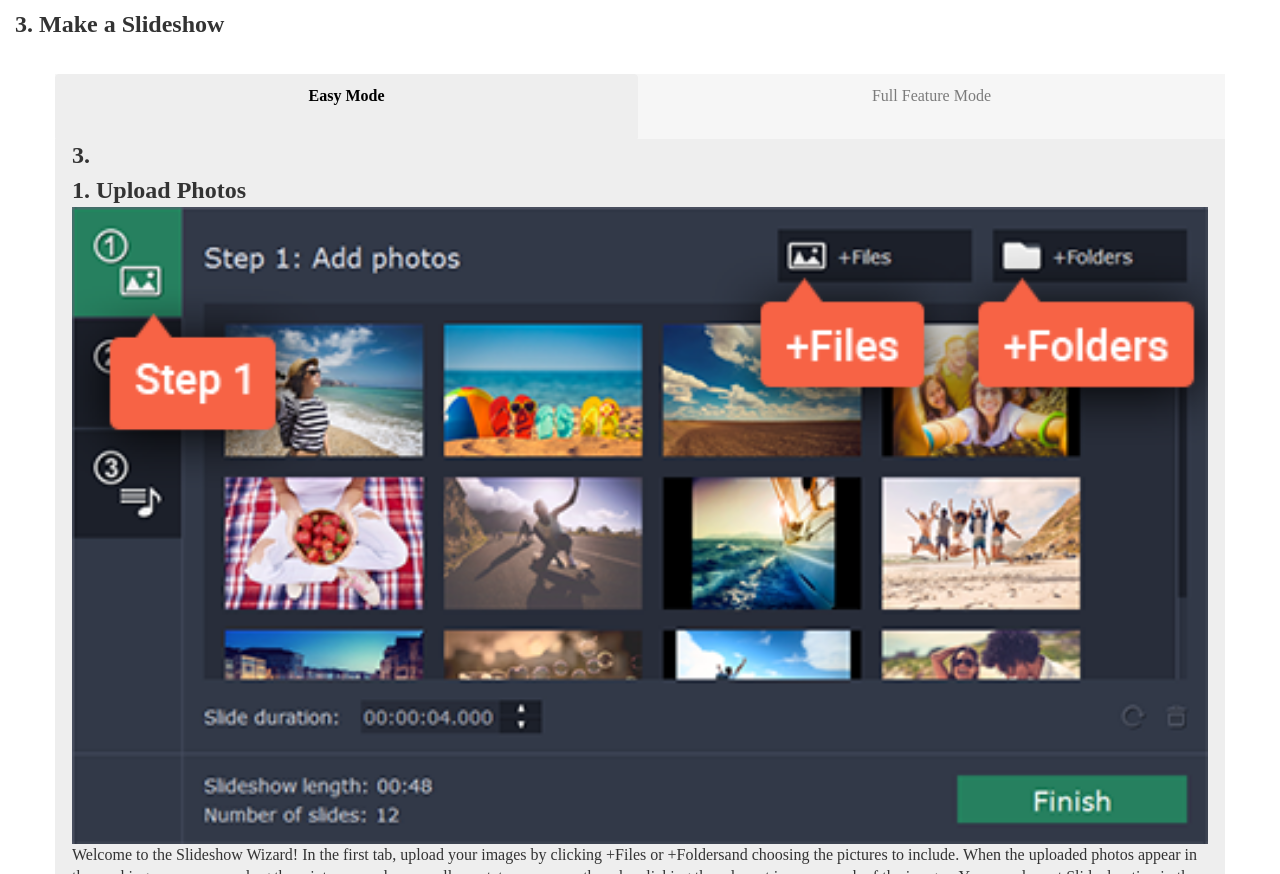
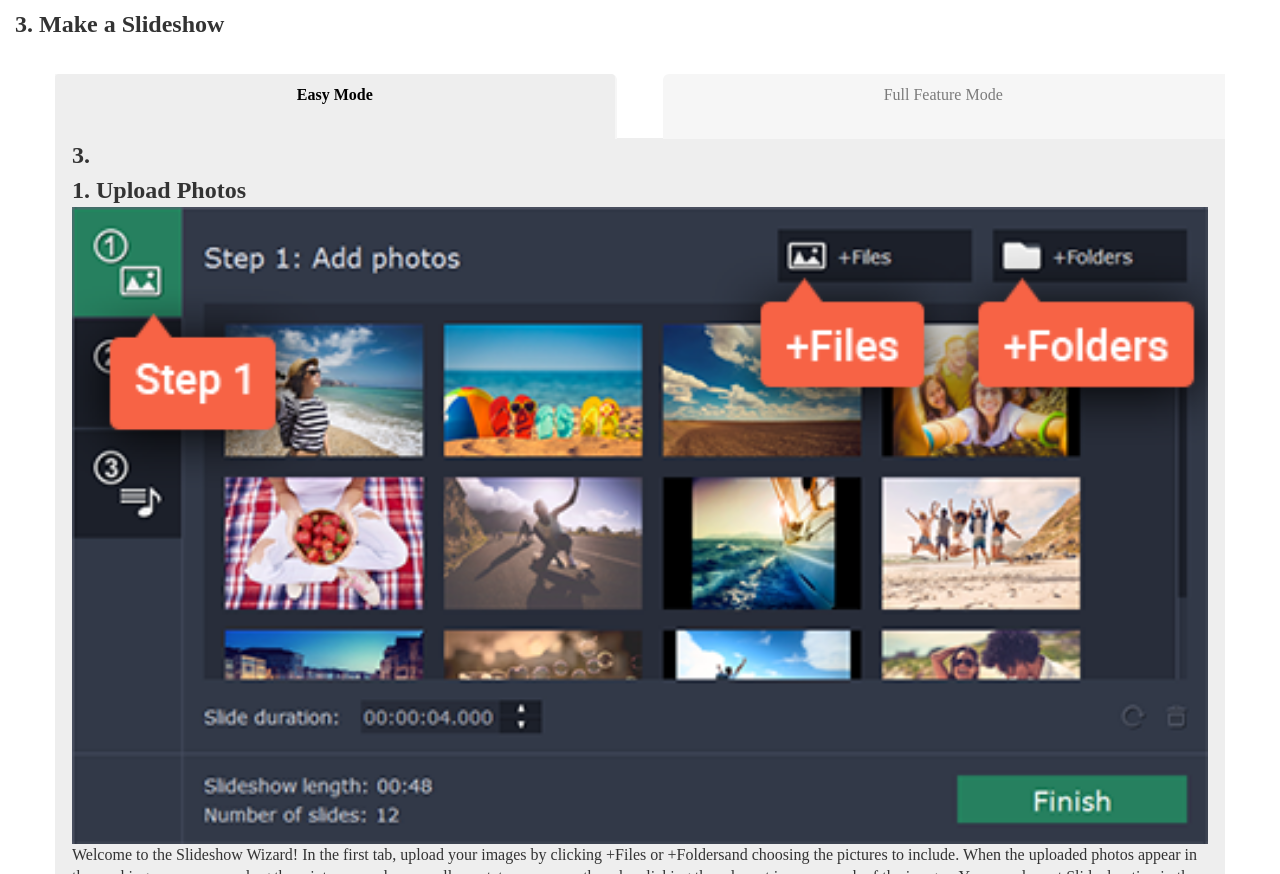
Before and after one commit to q0pc0rn/movavi, a website: page src/index.pug in a window 1280 px wide. Shown: the part 1922-2796 px from the top of the page. Drawn offline with nearby package versions, Linux system fonts and the light colour scheme; files that its build step writes are made by us from their sources; files whose address does not match are found by name.

Commit message:
next push evening

```diff
--- a/src/section3_2/style.sass
+++ b/src/section3_2/style.sass
@@ -1,12 +1,19 @@
 .section3_2.container
   ul
     li.col-xs-6
+      border-radius: 6px 0 0 0
+      width: 48%
       display: block
       text-align: center
       font-size: 16px
       padding: 0px
       background-color: #f6f6f6
+      &:first-child
+        border-radius: 0 6px 0 0
+        margin-right: 4%
       a
+        vertical-align: middle
+        border: none
         font-size: 16px
         height: 65px
         color: #7b7b7b
@@ -31,10 +38,8 @@
     color: black
     font-weight: bold
     background-color: #eee
-    border: 1px solid #eee
     &:focus, &:hover
       background-color: #eee
-      border: 1px solid #eee
 
   .swap_mode
     display: inline-block
```
Also changed, not shown: dist/style.css, 1 other file.
